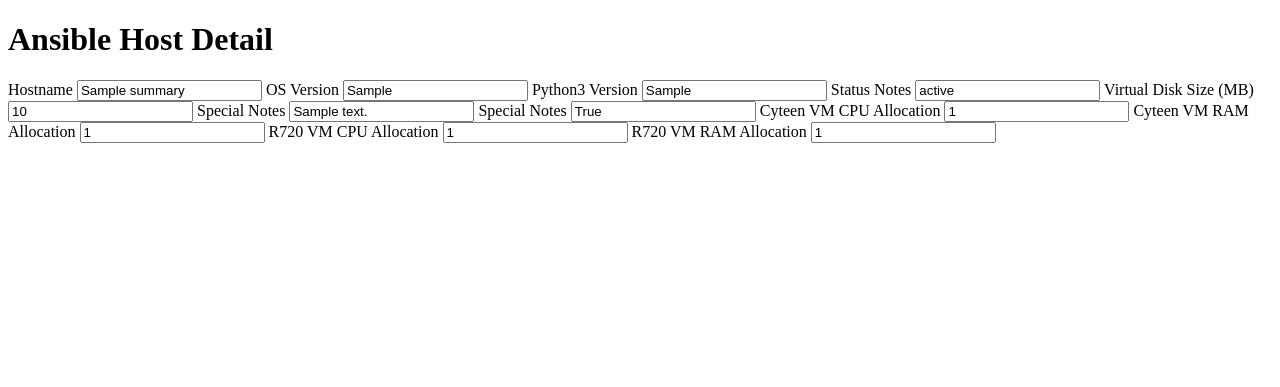
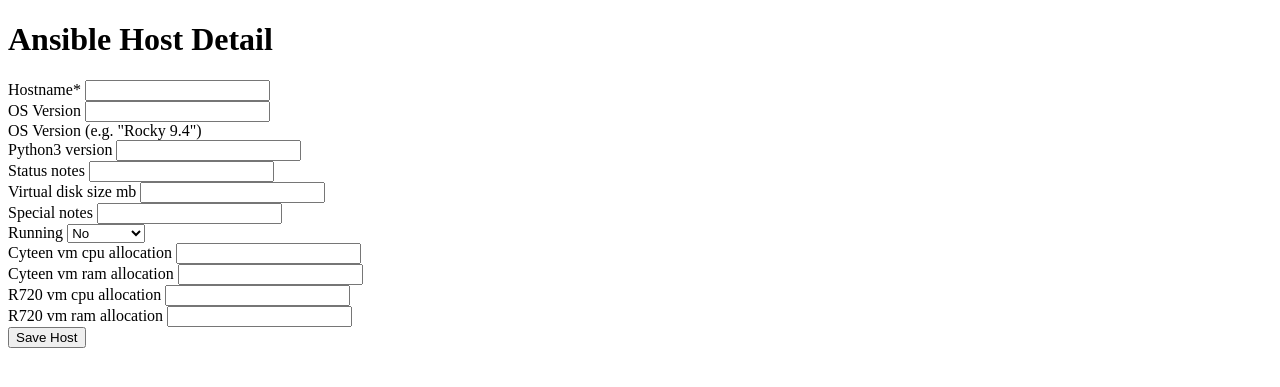
Before and after one commit to cinnion/heimdallr, a Django app: template host_info/templates/HostDetailsForm.html in a window 1280 px wide. Shown: the top 387 px of the page. Run offline with Django 4.2, Linux system fonts and the light colour scheme; the template is opened without the code that fills it: values that come from a table or form of the project are taken from there, others are empty; tables that the repository leaves empty hold one stand-in row (values such as "Sample post"); some libraries are stand-ins or nearby versions.

Commit message:
Checkpoint forms and crispy work
- Add crispy packages to installed apps
- Additional work on host form.

```diff
--- a/heimdallr/settings.py
+++ b/heimdallr/settings.py
@@ -41,8 +41,14 @@ INSTALLED_APPS = [
     'django.contrib.sessions',
     'django.contrib.messages',
     'django.contrib.staticfiles',
+    'crispy_bootstrap5',
+    'crispy_forms',
     'host_info',
 ]
+
+CRISPY_ALLOWED_TEMPLATE_PACKS = "bootstrap5"
+
+CRISPY_TEMPLATE_PACK = "bootstrap5"
 
 MIDDLEWARE = [
     'django.middleware.security.SecurityMiddleware',
--- a/host_info/forms.py
+++ b/host_info/forms.py
@@ -1,7 +1,8 @@
-from django import forms
+from django.forms import CharField, ModelForm
+
 from . import models
 
-class CreateHost(forms.ModelForm):
+class CreateHost(ModelForm):
     class Meta:
         model = models.AnsibleHostSummary
         fields = [ 'hostname',
@@ -17,19 +18,14 @@ class CreateHost(forms.ModelForm):
                    'r720_vm_ram_allocation',
                    ]
 
-class EditHost(forms.ModelForm):
+class EditHost(ModelForm):
+    os_version = CharField(
+        max_length=32,
+        label="OS Version",
+        required=False,
+        help_text='OS Version (e.g. "Rocky 9.4")'
+    )
+
     class Meta:
         model = models.AnsibleHostSummary
-        fields = ['id',
-                  'hostname',
-                  'os_version',
-                  'python3_version',
-                  'status_notes',
-                  'virtual_disk_size_mb',
-                  'special_notes',
-                  'running',
-                  'cyteen_vm_cpu_allocation',
-                  'cyteen_vm_ram_allocation',
-                  'r720_vm_cpu_allocation',
-                  'r720_vm_ram_allocation',
-                  ]
+        exclude = ['id']
--- a/host_info/templates/HostDetailsForm.html
+++ b/host_info/templates/HostDetailsForm.html
@@ -1,47 +1,30 @@
 {% extends "master.html" %}
 
+{% load crispy_forms_filters %}
+{% load crispy_forms_tags %}
+
 {% block title %}
-Ansible Host Summary
+    Ansible Host Details
 {% endblock %}
 
 {% block body %}
-<h1>Ansible Host Detail</h1>
-<form id="rendered-form">
-    <input type="hidden" name="id" id="id" value="{{ host.id }}">
+    <h1>Ansible Host Detail</h1>
+    <form id="rendered-form" action="." method="post">
+        {% csrf_token %}
 
-    <label for="hostname">Hostname</label>
-    <input type="text" placeholder="Hostname" name="hostname" maxlength="32" id="hostname" required="required" aria-required="true" value="{{ host.hostname }}">
+        {{ form.hostname | as_crispy_field }}
+        {{ form.os_version | as_crispy_field }}
+        {{ form.python3_version | as_crispy_field }}
+        {{ form.status_notes | as_crispy_field }}
+        {{ form.virtual_disk_size_mb | as_crispy_field }}
+        {{ form.special_notes | as_crispy_field }}
+        {{ form.running | as_crispy_field }}
+        {{ form.cyteen_vm_cpu_allocation | as_crispy_field }}
+        {{ form.cyteen_vm_ram_allocation | as_crispy_field }}
+        {{ form.r720_vm_cpu_allocation | as_crispy_field }}
+        {{ form.r720_vm_ram_allocation | as_crispy_field }}
 
-    <label for="os_version">OS Version</label>
-    <input type="text" placeholder="OS version" name="os_version" maxlength="32" id="os_version" value="{{ host.os_version }}">
-
-    <label for="python3_version">Python3 Version</label>
-    <input type="text" placeholder="python3 version" name="python3_version" maxlength="32" id="python3_version" value="{{ host.python3_version }}">
-
-    <label for="status_notes">Status Notes</label>
-    <input type="text" placeholder="Status Notes" name="status_notes" maxlength="256" id="status_notes" value="{{ host.status_notes }}">
-
-    <label for="virtual_disk_size_mb">Virtual Disk Size (MB)</label>
-    <input type="text" placeholder="Virtual Disk Size (MB)" name="virtual_disk_size_mb" maxlength="32" id="virtual_disk_size_mb" value="{{ host.virtual_disk_size_mb }}">
-
-    <label for="special_notes">Special Notes</label>
-    <input type="text" placeholder="Special Notes" name="special_notes" maxlength="256" id="special_notes" value="{{ host.special_notes }}">
-
-    <label for="running">Special Notes</label>
-    <input type="text" placeholder="Running?" name="running" maxlength="256" id="running" value="{{ host.running }}">
-
-    <label for="cyteen_vm_cpu_allocation">Cyteen VM CPU Allocation</label>
-    <input type="text" placeholder="Cyteen VM CPU Allocation" name="cyteen_vm_cpu_allocation" maxlength="256" id="cyteen_vm_cpu_allocation" value="{{ host.cyteen_vm_cpu_allocation }}">
-
-    <label for="cyteen_vm_ram_allocation">Cyteen VM RAM Allocation</label>
-    <input type="text" placeholder="Cyteen VM RAM Allocation" name="cyteen_vm_ram_allocation" maxlength="256" id="cyteen_vm_ram_allocation" value="{{ host.cyteen_vm_ram_allocation }}">
-
-    <label for="r720_vm_cpu_allocation">R720 VM CPU Allocation</label>
-    <input type="text" placeholder="R720 VM CPU Allocation" name="r720_vm_cpu_allocation" maxlength="256" id="r720_vm_cpu_allocation" value="{{ host.r720_vm_cpu_allocation }}">
-
-    <label for="r720_vm_ram_allocation">R720 VM RAM Allocation</label>
-    <input type="text" placeholder="R720 VM RAM Allocation" name="r720_vm_ram_allocation" maxlength="256" id="r720_vm_ram_allocation" value="{{ host.r720_vm_ram_allocation }}">
-
-</form>
+        <button class="form-submit">Save Host</button>
+    </form>
 
 {% endblock %}
--- a/host_info/urls.py
+++ b/host_info/urls.py
@@ -7,6 +7,6 @@ app_name='host_details'
 
 urlpatterns: List[Union[URLResolver, URLPattern]] = [
     path('', views.ansible_host_summary, name='host-summary'),
-    path('<int:hostid>', views.host_details, name='host-details'),
+    path('<int:hostid>/edit', views.host_details, name='host-details'),
     path('new-host/', views.host_new, name='new-host'),
 ]
--- a/requirements.txt
+++ b/requirements.txt
@@ -1,6 +1,8 @@
 asgiref==3.8.1
-Django==4.2.16
+crispy-bootstrap5==2024.10
+Django==5.1.3
 django-ajax-datatable==4.5.0
+django-crispy-forms==2.3
 psycopg2-binary==2.9.10
 python-dotenv==1.0.1
 sqlparse==0.5.1
--- a/templates/master.html
+++ b/templates/master.html
@@ -19,6 +19,11 @@
 <body>
 
 {% block body %}
+    <nav>
+        <a href="/host_info/">Ansible Host Summary</a> |
+    </nav>
+    {% block subnav %}
+    {% endblock %}
 {% endblock %}
 </body>
 </html>
```
Also changed, not shown: host_info/templates/NewHostForm.html (+18 -5 lines), host_info/views.py (+13 -5 lines).
